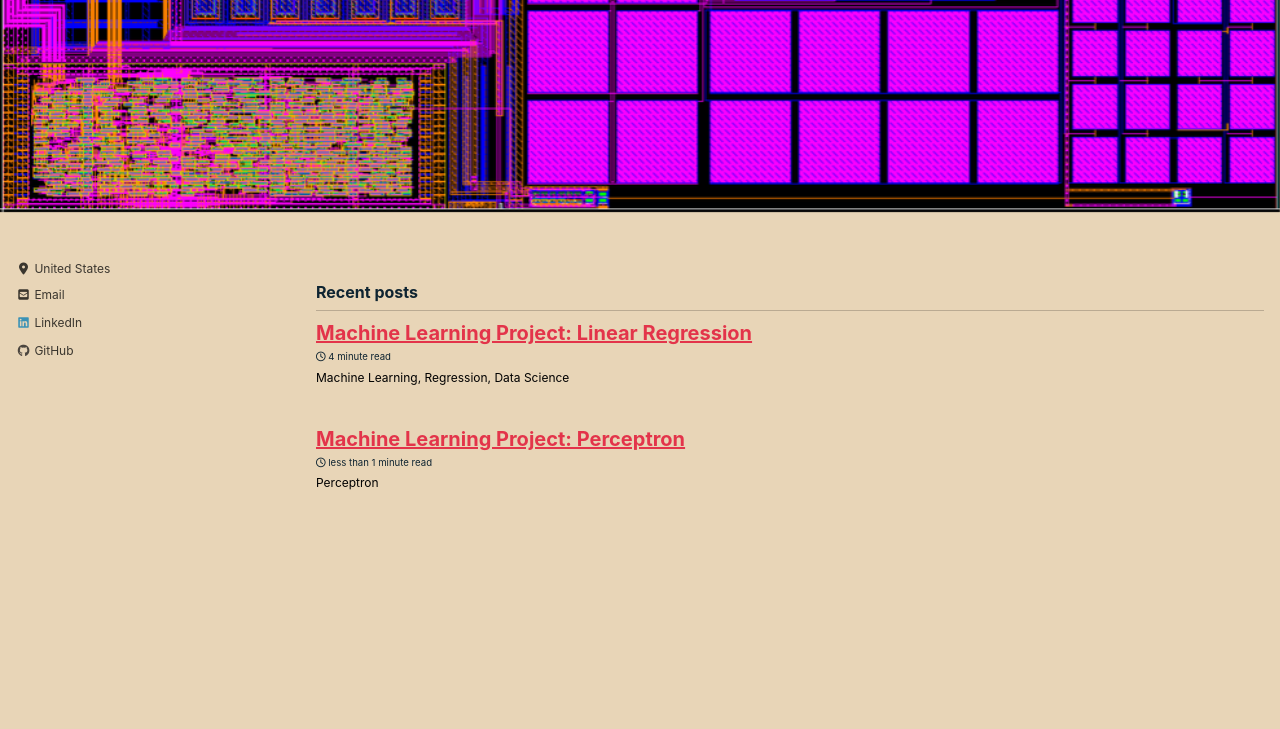
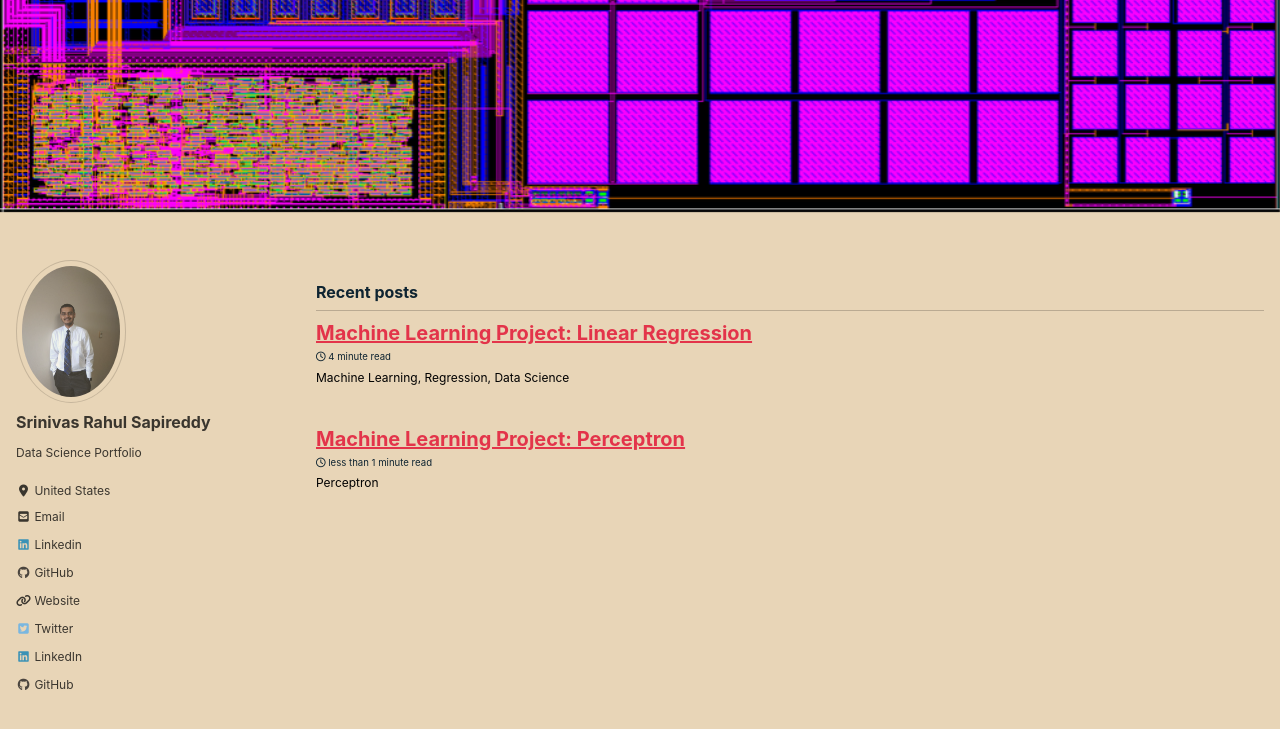
Before and after one commit to srsapireddy/srsapireddy.github.io, a Jekyll site: the page built from index.html, in a window 1280 px wide and 900 px high, scrolled down 499 px. Shown: the top 729 px of the window. Built offline with Jekyll 4.4.1, drawn with Linux system fonts in a browser that asks for light colours; cached includes are drawn as plain includes; nearby versions of some CDN libraries; the list of posts is cut into pages by our own code.

Commit message:
Update _config.yml

```diff
--- a/_config.yml
+++ b/_config.yml
@@ -107,9 +107,9 @@
 
 # Site Author
 author:
-  name             : # "Srinivas Rahul Sapireddy"
-  avatar           : # "/images/image.jpeg" # path of avatar image, e.g. "/assets/images/bio-photo.jpg"
-  bio              : # "Data Science Portfolio"
+  name             : "Srinivas Rahul Sapireddy"
+  avatar           : "/images/image.jpeg" # path of avatar image, e.g. "/assets/images/bio-photo.jpg"
+  bio              : "Data Science Portfolio"
   location         : "United States"
   email            :
   github           : "srsapireddy"
@@ -120,16 +120,16 @@
       url: mailto:sapireddyrahul@gmail.com
     - label: "Linkedin"
       icon: "fab fa-fw fa-linkedin"
-      # url: "https://www.linkedin.com/in/srsapireddy2020/"
+      url: "https://www.linkedin.com/in/srsapireddy2020/"
     - label: "GitHub"
       icon: "fab fa-fw fa-github"
-      # url: "https://github.com/srsapireddy"
+      url: "https://github.com/srsapireddy"
     - label: "Website"
       icon: "fas fa-fw fa-link"
-      # url: "https://your-website.com"
+      url: "https://your-website.com"
     - label: "Twitter"
       icon: "fab fa-fw fa-twitter-square"
-      # url: "https://twitter.com/"
+      url: "https://twitter.com/"
     - label: "Facebook"
       icon: "fab fa-fw fa-facebook-square"
       # url: "https://facebook.com/"
```
